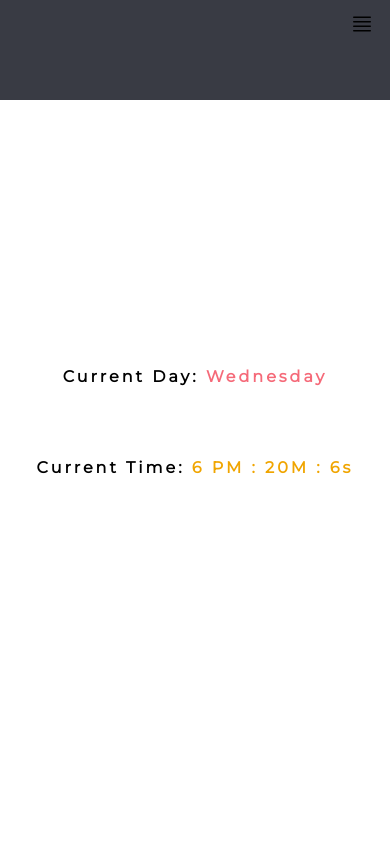
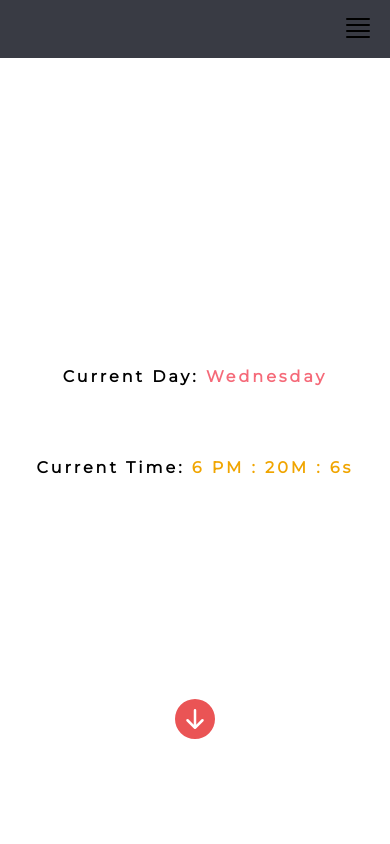
Before and after one commit to morganTuber/morgantuber.github.io, a plain HTML site: page index.html in a window 390 px wide. Shown: the top 844 px of the page. Drawn offline with Linux system fonts and the light colour scheme.

Commit message:
bug fixes

```diff
--- a/index.html
+++ b/index.html
@@ -40,6 +40,11 @@
     <section class="time">
         <h1 class="time__day">Current Day: <span class="time__currentDay"></span></h1>
         <h1 class="time__info">Current Time: <span class="time__currentTime"></span></h1>
+        <a href="#" class="time__arrow">
+            <svg width="1em" height="1em" viewBox="0 0 16 16" class="bi bi-arrow-down-circle-fill" fill="currentColor" xmlns="http://www.w3.org/2000/svg">
+                <path fill-rule="evenodd" d="M16 8A8 8 0 1 1 0 8a8 8 0 0 1 16 0zM8.5 4.5a.5.5 0 0 0-1 0v5.793L5.354 8.146a.5.5 0 1 0-.708.708l3 3a.5.5 0 0 0 .708 0l3-3a.5.5 0 0 0-.708-.708L8.5 10.293V4.5z"/>
+              </svg>
+        </a>
     </section>
     <section class="main sunday" id="sun">
         <h1 class="main__currentDay">Sunday</h1>
--- a/script.js
+++ b/script.js
@@ -3,7 +3,7 @@ const currentDay = document.querySelector('.time__currentDay')
 function changeTime() {
     const time = new Date();
     const hour = time.getHours();
-    const amOrPm = (time > 12) ? "PM" : "AM";
+    const amOrPm = (hour > 12) ? "PM" : "AM";
     const minute = time.getMinutes();
     const second = time.getSeconds();
     currentTime.innerHTML = `${Math.abs(hour - 12)} ${amOrPm} : ${minute}M : ${second}s`;
--- a/style.scss
+++ b/style.scss
@@ -1,3 +1,15 @@
+@keyframes upDown{
+    0%{
+        transform: translateY(-3rem)
+    }
+    50%{
+        transform: translateY(0);
+    }
+    100%{
+        transform: translateY(3rem);
+    }
+}
+
 *{
     margin: 0;
     padding: 0;
@@ -11,7 +23,6 @@ html{
     font-size: 62.5%;
     box-sizing: inherit;
     scroll-behavior: smooth;
-    -webkit-scroll-behavior: smooth;
 
 
     @media (max-width: 768px){
@@ -32,19 +43,21 @@ body{
     display: flex;
     justify-content: center;
     align-items: center;
-
+    @media (max-width: 768px){
+        min-height: 5vh;
+    }
 
     &__menu{
         display: none;
         position: fixed;
         top: 1.5rem;
         right: 2rem;
+        cursor: pointer;
 
         @media (max-width: 768px){
-            width: 100%;
             display: flex;
             justify-content: flex-end;
-            font-size: 3rem;
+            font-size: 4rem;
             color: #000;
         }
 
@@ -54,7 +67,7 @@ body{
     &__items{
         display: flex;
         position: fixed;
-        height: 12vh;
+        height: 5vh;
         align-items: center;
         justify-content: center;
         z-index: 1000;
@@ -73,6 +86,7 @@ body{
             transform: scaleX(0);
             transform-origin: left;
             backface-visibility: hidden;
+            z-index: 10000000;
         }
     }
     &__lists{
@@ -215,6 +229,7 @@ body{
     &__info{
         font-size: 2rem;
         padding: 2rem;
+
     }
     &__currentDay{
         display: inline-block;
@@ -224,4 +239,14 @@ body{
         display: inline-block;
         color: #f0a500;
     }
+    &__arrow{
+        position: absolute;
+        text-decoration: none;
+        font-size: 5rem;
+        color: #ea5455;
+        top: 80%;
+        animation: upDown 1s linear 0s infinite alternate;
+        animation-fill-mode: both;
+        z-index: -1;
+    }
 }
```
Also changed, not shown: style.css, 1 other file.
